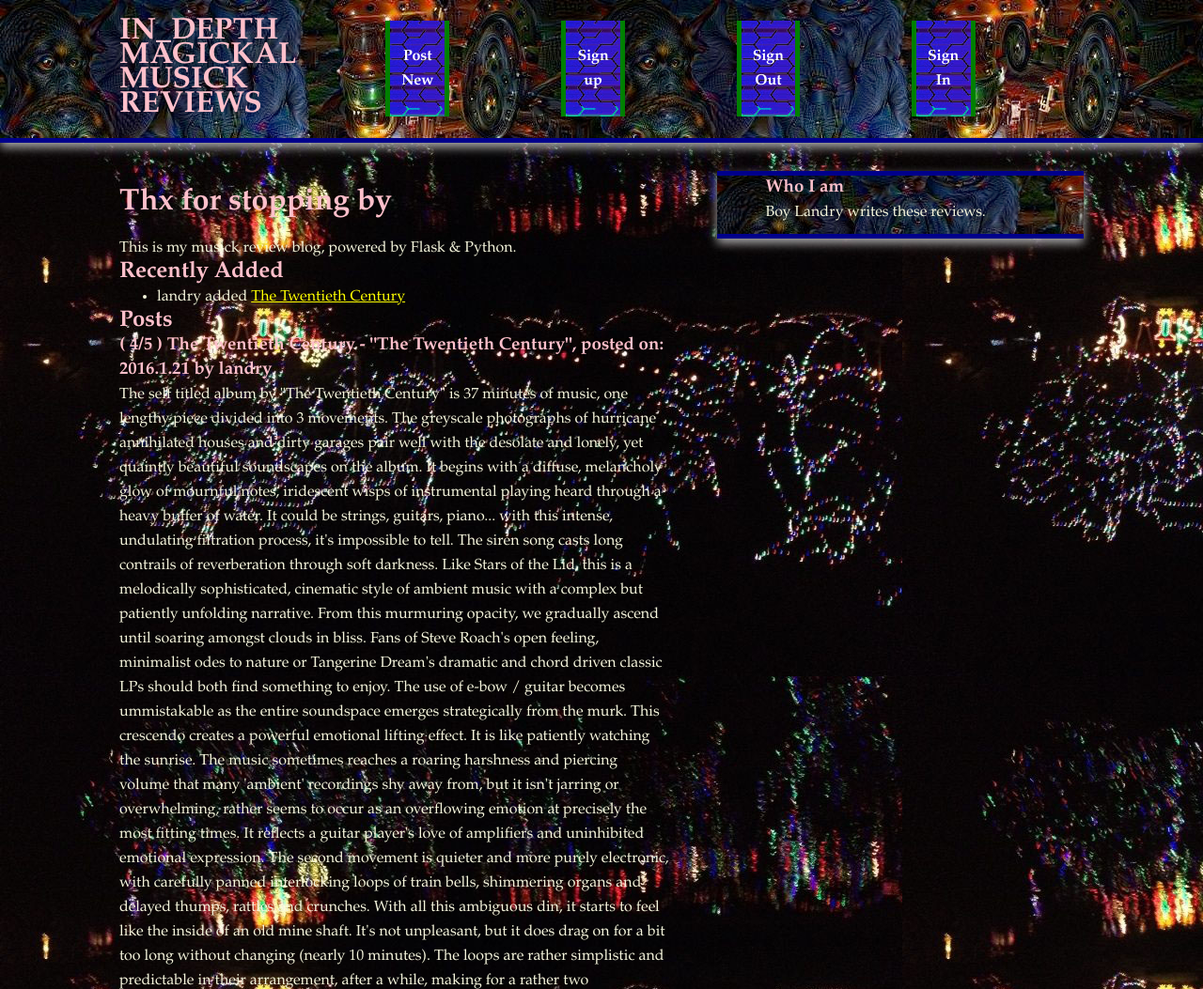
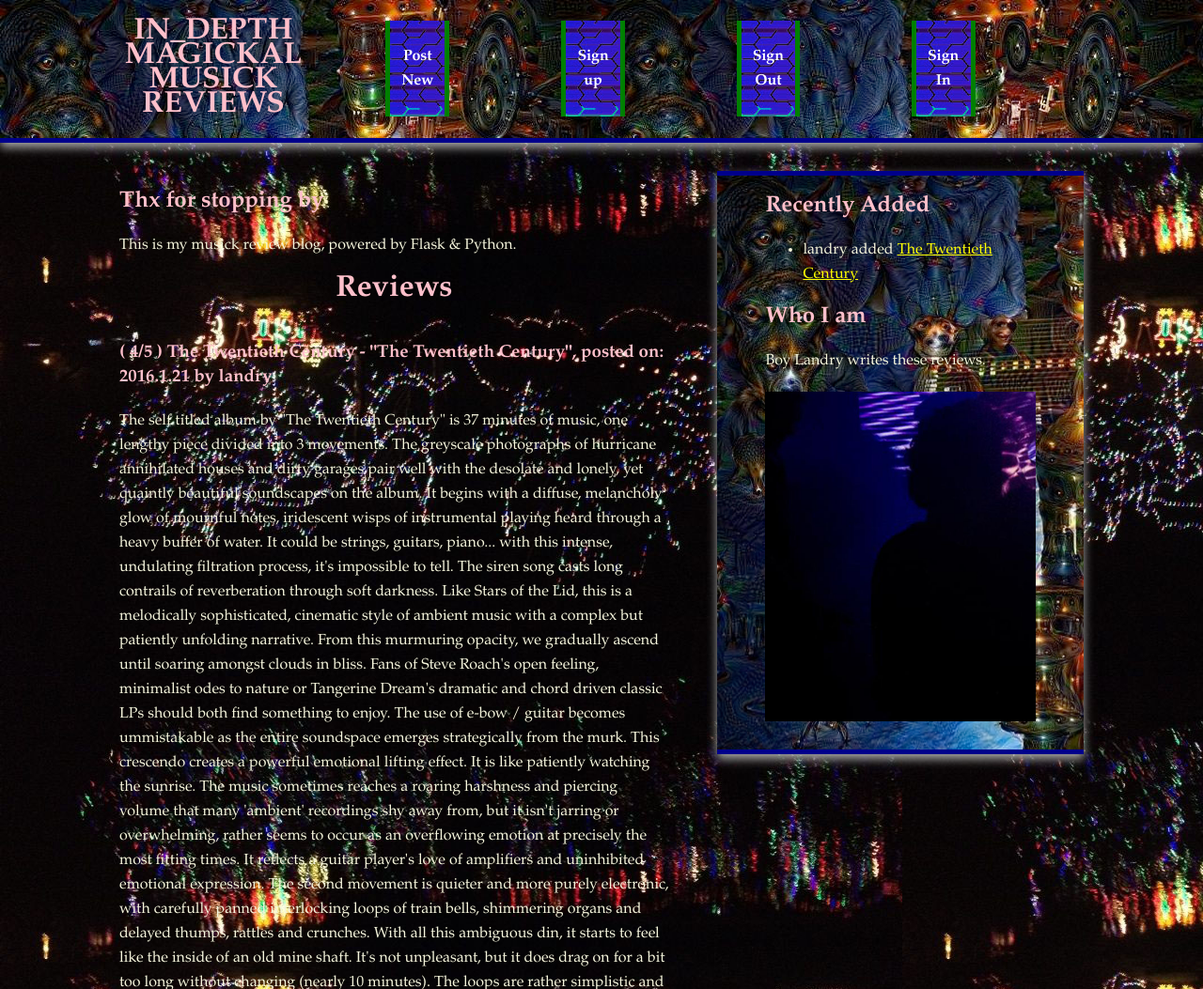
Before and after one commit to JoshLandry/FlaskBlog, a Flask app: page / in a window 1280 px wide. Shown: the top 1053 px of the page at 94% size. Run offline with Flask 2, Linux system fonts and the light colour scheme; data comes from the database, SQL or seed files in the repository; parts of the project's set-up code (start-up, migrations or seed data) failed here and were passed over; some libraries are stand-ins or nearby versions.

```diff
--- a/Flask_Blog/static/css/main.css
+++ b/Flask_Blog/static/css/main.css
@@ -163,7 +163,6 @@ nav a:hover {
 }
 
 .main aside {
-    color: green;
     padding: 0px 5% 10px;
 }
 
@@ -183,12 +182,14 @@ nav a:hover {
    Author's custom styles
    ========================================================================== */
 
-h1, h2 {
+h1 {
     color: pink;
+    text-align: center;
 }
 
-h3 {
+h3, h2 {
     color: pink;
+    padding: 20px 0;
 }
 
 h4 {
@@ -209,6 +210,12 @@ a {
 
 input {
   color: black;
+}
+
+img {
+  width: 100%;
+  height: 100%;
+  padding: 20px 0;
 }
 
 /* ==========================================================================
--- a/Flask_Blog/templates/base.html
+++ b/Flask_Blog/templates/base.html
@@ -51,8 +51,22 @@
 
                {% block sidebar %}
                     <aside>
-                        <h3>Who I am</h3>
+                        <section>
+                            <h2>Recently Added</h2>
+                            {% if new_posts %}
+                                <ul>
+                                {% for entry in new_posts %}
+                                    <li>{{ entry.user.username }} added <a href="{{ entry.title }}">{{ entry.title }}</a></li>
+                                {% endfor %}
+                                </ul>
+                            {% else %}
+                                No new posts.
+                            {% endif %}
+                        </section>
+
+                        <h2>Who I am</h2>
                         <p>Boy Landry writes these reviews.</p>
+                        <img src="{{ url_for('static', filename='img/purpleman.jpg') }}"></img>
                     </aside>
                {% endblock %}
 
--- a/Flask_Blog/templates/index.html
+++ b/Flask_Blog/templates/index.html
@@ -7,23 +7,12 @@ IN_DEPTH MAGICKAL MUSICK REVIEWS
 {% block content %}
                 <article>
                     <header>
-                        <h1>Thx for stopping by</h1>
+                        <h2>Thx for stopping by</h2>
                         <p>This is my musick review blog, powered by Flask & Python.</p>
                     </header>
+
                     <section>
-                        <h2>Recently Added</h2>
-                        {% if new_posts %}
-                            <ul>
-                            {% for entry in new_posts %}
-                                <li>{{ entry.user.username }} added <a href="{{ entry.title }}">{{ entry.title }}</a></li>
-                            {% endfor %}
-                            </ul>
-                        {% else %}
-                            No new posts.
-                        {% endif %}
-                    </section>
-                    <section>
-                        <h2>Posts</h2>
+                        <h1>Reviews</h1>
                         {% for entry in new_posts %}
                         <h3>( {{entry.rating}}/5 ) {{ entry.artist }} - "{{ entry.title }}", posted on: {{ entry.date.year }}.{{ entry.date.month }}.{{ entry.date.day }} by {{ entry.user.username }}</h2>
                         <p>{{ entry.entry }}</p>
```
Also changed, not shown: Flask_Blog/static/img/purpleman.jpg (added).
